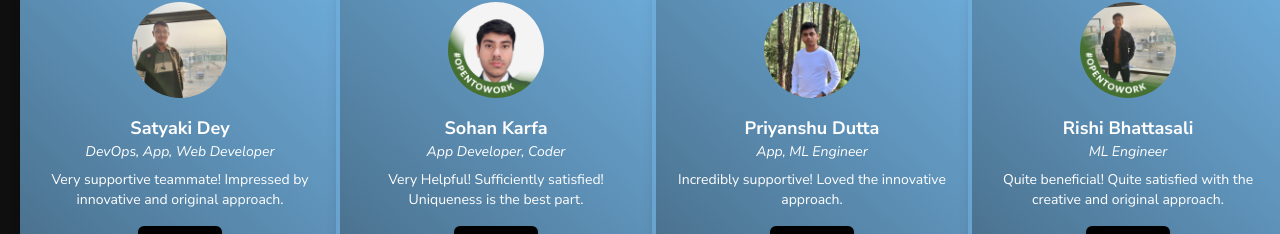
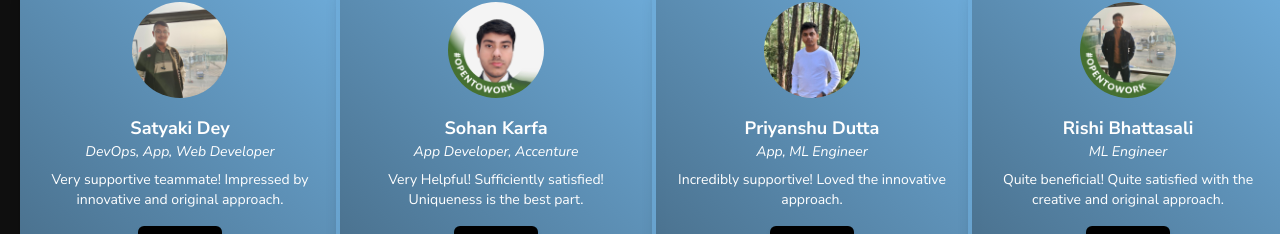
Before and after one commit to ArunavaCoderEm/Godard_Portfolio, a React (Vite) app: page / in a window 1280 px wide. Shown: the part 4883-5117 px from the top of the page. Built offline with nearby package versions, Linux system fonts and the light colour scheme; a web font is replaced by a local one.

Commit message:
Update Testimonials.tsx

```diff
--- a/src/Components/Testimonials.tsx
+++ b/src/Components/Testimonials.tsx
@@ -20,7 +20,7 @@ const testimonials: Testlist[] = [
   {
     text: "Very Helpful! Sufficiently satisfied! Uniqueness is the best part.",
     name: "Sohan Karfa",
-    position: "App Developer, Coder",
+    position: "App Developer, Accenture",
     imgSrc: "./sohan.jpg",
     link: "https://www.linkedin.com/in/sohan-karfa/",
   },
```
